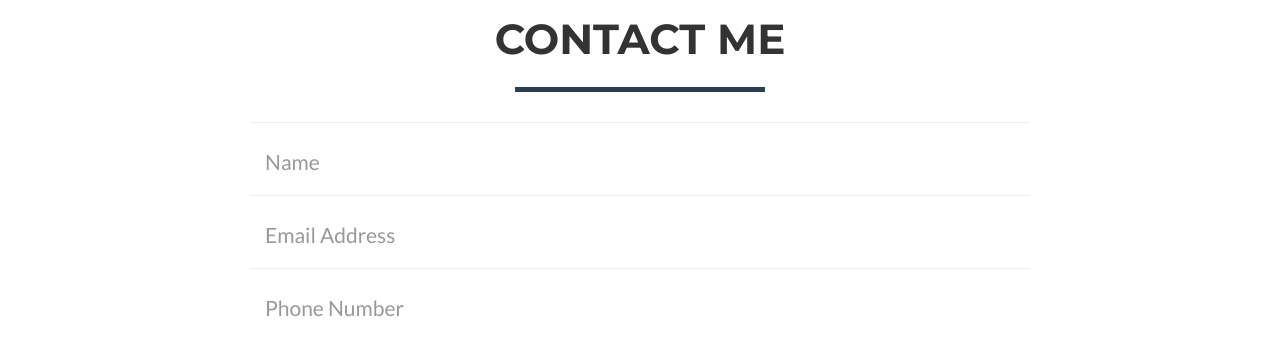
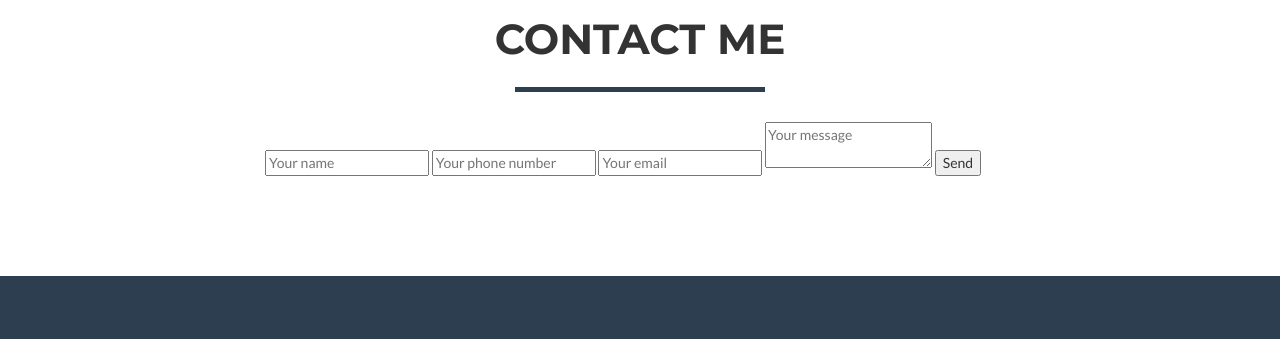
Before and after one commit to menkudle/menkudle.github.io, a website: page index.html in a window 1280 px wide. Shown: the part 3840-4179 px from the top of the page. Drawn offline with nearby package versions, Linux system fonts and the light colour scheme.

Commit message:
contact form testing 7

```diff
--- a/index.html
+++ b/index.html
@@ -280,7 +280,7 @@
             <div class="row">
                 <div class="col-lg-8 col-lg-offset-2">
 
-                    <form id="contactForm" action="https://formspree.io/shubham.menkudle.cse@gmail.com"
+                    <!-- <form id="contactForm" action="https://formspree.io/shubham.menkudle.cse@gmail.com"
       method="POST">
                         <div class="row control-group">
                             <div class="form-group col-xs-12 floating-label-form-group controls">
@@ -317,7 +317,14 @@
                                 <button type="submit" class="btn btn-success btn-lg">Send</button>
                             </div>
                         </div>
-                    </form>
+                    </form> -->
+                        <form method="POST" action="https://formspree.io/shubham.menkudle.cse@gmail.com">
+  <input name="name" placeholder="Your name" type="text">
+  <input name="phone" placeholder="Your phone number" type="text">
+  <input name="email" placeholder="Your email" type="email">
+  <textarea name="message" placeholder="Your message"></textarea>
+  <button type="submit">Send</button>
+</form>
                 </div>
             </div>
         </div>
```
